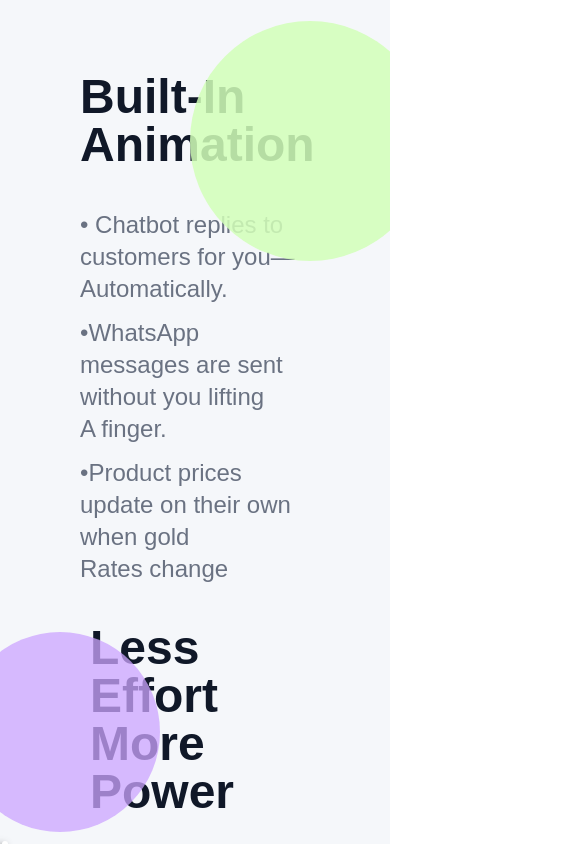
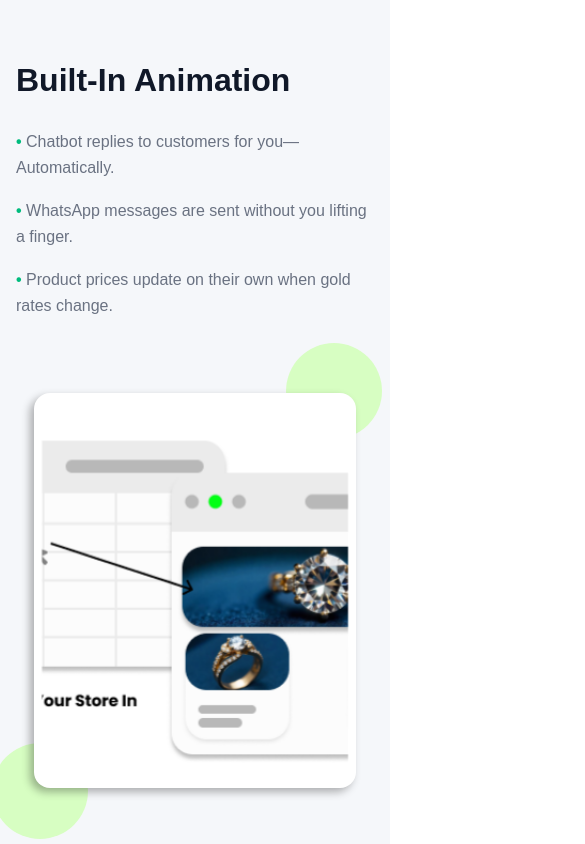
Before and after one commit to Usaid619/No-Code-Nest, a Next.js app: page / in a window 390 px wide. Shown: the part 3360-4204 px from the top of the page, 585 px wide, since content can reach past the window. Built offline with nearby package versions, Linux system fonts and the light colour scheme.

Commit message:
responsive1

```diff
--- a/src/app/globals.css
+++ b/src/app/globals.css
@@ -45,18 +45,3 @@ body {
   -ms-overflow-style: none;
   scrollbar-width: none;
 }
-@layer utilities {
-  @media (min-width: 990px) and (max-width: 1024px) {
-     .between990\:top-20rem {
-      top: 8rem;
-    }
-
-    .between990\:leading-\[5rem\] {
-      line-height: 6rem;
-    }
-
-    .between990\:text-\[3\.2rem\] {
-      font-size: 3.2rem;
-    }
-  }
-}
--- a/src/components/Automation.jsx
+++ b/src/components/Automation.jsx
@@ -3,28 +3,55 @@ import AutomAnime from "./animation/AutomAnime";
 
 export default function Automation() {
   return (
-            <>
-            <div className="h-[70vh] w-full flex items-center justify-center  overflow-hidden">
-                  <div className="bg-[#f5f7fa] py-15 px-20 h-full w-full">
-                        <div className="mb-10">
-                              <h1 className="text-5xl text-gray-900 font-extrabold">Built-In Animation</h1>
+    <div className="min-h-[80vh] w-full bg-[#f5f7fa] flex flex-col lg:flex-row items-center px-[clamp(1rem,4vw,3rem)] py-[clamp(2rem,5vh,4rem)] overflow-hidden">
+
+
+      <div className="w-full lg:w-1/2 flex flex-col justify-center">
+        <div className="mb-[clamp(1rem,3vh,2rem)]">
+          <h1 className="text-[clamp(2rem,4vw,2.8rem)] text-gray-900 font-extrabold">
+            Built-In Animation
+          </h1>
         </div>
-                        <div>
-                              <h4 className="text-gray-500 font-medium text-2xl mb-3"><span>•</span> Chatbot replies to customers for you— <br />Automatically.</h4>
-                              <h4 className="text-gray-500 font-medium text-2xl mb-3"><span>•</span>WhatsApp messages are sent without you lifting <br />A finger.</h4>
-                              <h4 className="text-gray-500 font-medium text-2xl mb-3"><span>•</span>Product prices update on their own when gold <br /> Rates change</h4>
+
+        <div className="text-[clamp(1rem,2vw,1.3rem)] text-gray-500 font-medium space-y-[clamp(1rem,2vh,1.5rem)] leading-relaxed">
+          <p>
+            <span className="text-emerald-500 font-bold">•</span> Chatbot replies to customers for you—<br className="sm:hidden" />
+            Automatically.
+          </p>
+          <p>
+            <span className="text-emerald-500 font-bold">•</span> WhatsApp messages are sent without you lifting <br className="sm:hidden" />
+            a finger.
+          </p>
+          <p>
+            <span className="text-emerald-500 font-bold">•</span> Product prices update on their own when gold <br className="sm:hidden" />
+            rates change.
+          </p>
         </div>
       </div>
-                  <div className="bg-[#f5f7fa] h-full w-full relative">
-                        <div className=" absolute h-60 w-60 rounded-full -right-10 top-2 bg-[rgba(211,255,185,0.85)]"></div>
-                        <div className=" absolute h-60 w-60 rounded-full z-1 bottom-2 right-140 bg-[rgba(211,255,185,0.85)]"></div>
-                        <div className="h-full w-full flex justify-center items-center">
-                              <div className=" h-[70%] w-[70%] z-2 rounded-2xl shadow-[4px_4px_8px_rgba(0,0,1,0.75)] bg-white">
+
+
+      <div className="relative w-full lg:w-1/2 h-[clamp(22rem,55vh,32rem)] flex items-center justify-center mt-10 lg:mt-0">
+
+        <div
+          className="absolute rounded-full bg-[rgba(211,255,185,0.85)] z-0
+          h-24 w-24 sm:h-32 sm:w-32 md:h-36 md:w-36 lg:h-40 lg:w-40 xl:h-44 xl:w-44
+          top-[-1rem] sm:top-[-2rem] md:top-[-2.5rem] lg:top-[-3rem] xl:top-[-3.5rem]
+          right-[-0.5rem] sm:right-[-1rem] md:right-[-1.5rem] lg:right-[-2rem] xl:right-[-2.5rem]"
+        />
+
+
+        <div
+          className="absolute rounded-full bg-[rgba(211,255,185,0.85)] z-0
+          h-24 w-24 sm:h-32 sm:w-32 md:h-36 md:w-36 lg:h-40 lg:w-40 xl:h-44 xl:w-44
+          bottom-[-1rem] sm:bottom-[-2rem] md:bottom-[-2.5rem] lg:bottom-[-3rem] xl:bottom-[-3.5rem]
+          right-[80%] sm:right-[80%] md:right-[83%] lg:right-[78%] xl:right-[80%]"
+        />
+
+
+        <div className="h-[85%] w-[90%] rounded-2xl bg-white shadow-[-4px_4px_8px_rgba(0,0,1,0.3)] z-10 flex items-center justify-center">
           <AutomAnime />
         </div>
       </div>
     </div>
-            </div>
-            </>
-      )
+  );
 }
--- a/src/components/Dragdrop.jsx
+++ b/src/components/Dragdrop.jsx
@@ -3,65 +3,35 @@ import DragAnimation from "./animation/DragAnimation";
 
 export default function Dragdrop() {
   return (
-    <>
     <div className="min-h-[80vh] w-full bg-[#f5f7fa] flex flex-col items-center px-[clamp(1rem,4vw,3rem)] py-[clamp(2rem,5vh,4rem)]">
-
       <h2 className="text-[clamp(1.8rem,4vw,2.7rem)] text-emerald-500 font-extrabold text-center mb-[clamp(1.5rem,5vh,3rem)]">
         Why Choose No Code Nest?
       </h2>
 
       <div className="flex flex-col lg:flex-row w-full h-full relative items-center justify-center gap-[clamp(2rem,5vw,4rem)]">
-
         <div className="relative w-full lg:w-1/2 h-[clamp(22rem,55vh,32rem)] flex items-center justify-center px-4">
-
           <div
             className="
               absolute rounded-full bg-[rgb(255,244,172)] z-0
-                 h-24 w-24     /* <640px (base) */
-  sm:h-32 sm:w-32
-  md:h-36 md:w-36
-  lg:h-40 lg:w-40
-  xl:h-44 xl:w-44
-  top-[-1rem]       /* base */
-  sm:top-[-2rem]
-  md:top-[-2.5rem]
-  lg:top-[-3rem]
-  xl:top-[-3.5rem]
-  left-[-0.5rem]     /* base */
-  sm:left-[-1rem]
-  md:left-[-1.5rem]
-  lg:left-[-2rem]
-  xl:left-[-2.5rem]
+              h-24 w-24 sm:h-32 sm:w-32 md:h-36 md:w-36 lg:h-40 lg:w-40 xl:h-44 xl:w-44
+              top-[-1rem] sm:top-[-2rem] md:top-[-2.5rem] lg:top-[-3rem] xl:top-[-3.5rem]
+              left-[-0.5rem] sm:left-[-1rem] md:left-[-1.5rem] lg:left-[-2rem] xl:left-[-2.5rem]
             "
           />
 
           <div
             className="
               absolute rounded-full bg-[rgb(255,244,172)] z-0
-  h-24 w-24     /* <640px */
-  sm:h-32 sm:w-32
-  md:h-36 md:w-36
-  lg:h-40 lg:w-40
-  xl:h-44 xl:w-44
-  bottom-[-1.5rem]     /* base */
-  sm:bottom-[-2rem]
-  md:bottom-[-2.5rem]
-  lg:bottom-[-3rem]
-  xl:bottom-[-3.5rem]
-  left-[80%]     /* base */
-  sm:left-[80%]
-  md:left-[83%]
-  lg:left-[78%]
-  xl:left-[80%]
+              h-24 w-24 sm:h-32 sm:w-32 md:h-36 md:w-36 lg:h-40 lg:w-40 xl:h-44 xl:w-44
+              bottom-[-1.5rem] sm:bottom-[-2rem] md:bottom-[-2.5rem] lg:bottom-[-3rem] xl:bottom-[-3.5rem]
+              left-[80%] sm:left-[80%] md:left-[83%] lg:left-[78%] xl:left-[80%]
             "
           />
-
 
           <div className="h-[85%] w-[90%] rounded-2xl bg-white shadow-[-4px_4px_8px_rgba(0,0,1,0.3)] z-10 flex items-center justify-center">
             <DragAnimation />
           </div>
         </div>
-
 
         <div className="w-full lg:w-1/2 px-[clamp(1rem,4vw,2rem)] py-[clamp(1rem,4vh,2rem)]">
           <div className="mb-[clamp(1rem,3vh,2rem)]">
@@ -72,9 +42,9 @@ export default function Dragdrop() {
 
           <div className="text-[clamp(1rem,2vw,1.3rem)] text-gray-500 font-medium space-y-[clamp(1rem,2vh,1.5rem)] leading-relaxed">
             <p>
-                <span className="text-emerald-500 font-bold">•</span> Simply
-                drag sections like banners, products, or videos where you want
-                them—no code needed.
+              <span className="text-emerald-500 font-bold">•</span> Simply drag
+              sections like banners, products, or videos where you want them—no
+              code needed.
             </p>
             <p>
               <span className="text-emerald-500 font-bold">•</span> Instantly
@@ -84,6 +54,5 @@ export default function Dragdrop() {
         </div>
       </div>
     </div>
-    </>
   );
 }
--- a/src/components/Launch.jsx
+++ b/src/components/Launch.jsx
@@ -2,23 +2,29 @@ import React from "react";
 
 export default function Launch() {
   return (
-            <>
-            <div className="h-[70vh] w-full bg-[#f5f7fa] flex items-center flex-col">
-                  <h1 className="text-7xl font-poppins mt-4">
+    <div className="min-h-[70vh] w-full bg-[#f5f7fa] flex flex-col items-center justify-center px-[clamp(1rem,5vw,4rem)] py-[clamp(2rem,6vh,5rem)] text-center">
+
+
+      <h1 className="text-[clamp(2.5rem,6vw,4.5rem)] font-bold leading-tight font-poppins">
         <span className="text-gray-800">Ready to </span>
         <span className="text-emerald-500">launch your</span>
       </h1>
-                  <h1 className="text-7xl font-poppins mt-6">
-                        <span className="text-emerald-500"> store, </span>
+
+
+      <h1 className="text-[clamp(2.5rem,6vw,4.5rem)] font-bold leading-tight font-poppins mt-[clamp(1rem,3vh,2rem)]">
+        <span className="text-emerald-500">store, </span>
         <span className="text-gray-800">your way?</span>
       </h1>
-                  <h1 className="text-7xl mt-20 text-gray-800">
+
+
+      <h2 className="text-[clamp(1.5rem,4vw,3rem)] font-semibold text-gray-800 mt-[clamp(2rem,6vh,3.5rem)]">
         NO Code. No Compromise.
-                  </h1>
-                  <button className="block mx-auto px-4 py-2 w-60 h-10 mt-30 rounded-full bg-gradient-to-b from-emerald-400 to-emerald-600 text-white font-bold text-sm shadow-lg hover:scale-105 transition-transform duration-200">
+      </h2>
+
+
+      <button className="mt-[clamp(2rem,5vh,3rem)] px-6 py-3 rounded-full bg-gradient-to-b from-emerald-400 to-emerald-600 text-white font-bold text-sm shadow-lg hover:scale-105 transition-transform duration-200">
         Compare With Other Platform
       </button>
     </div>
-            </>
-      )
+  );
 }
--- a/src/components/hero.jsx
+++ b/src/components/hero.jsx
@@ -4,7 +4,7 @@ import HeroAnimation from "./animation/HeroAnimation";
 
 export default function Hero() {
   return (
-    <section className="relative h-[182vh] bg-[#f5f7fa] text-black overflow-x-hidden">
+    <section className="relative h-[182vh] bg-[#f5f7fa] text-black overflow-x-hidden scrollbar">
 
       <div className="absolute top-0 left-0 w-full h-full grid grid-cols-10 md:grid-cols-12 lg:grid-cols-12 z-0">
         {Array.from({ length: 131 }).map((_, i) => (
@@ -14,6 +14,8 @@ export default function Hero() {
           ></div>
         ))}
       </div>
+
+
       <div className="absolute top-0 w-full px-4 sm:px-6 py-4 flex justify-between items-center z-10">
         <div className="flex-1 flex justify-start ml-2 sm:ml-6">
           <h1 className="font-extrabold text-[11px] sm:text-2xl md:text-2xl">
@@ -97,7 +99,7 @@ export default function Hero() {
         h-[15vh] w-[14vw] top-[62vh] right-[1vw]
         sm:h-[20vh] sm:w-[22vw] sm:top-[73vh]
         md:h-[27vh] md:w-[26vw] md:top-[44%]
-        lg:h-[31vh] lg:w-[17vw] lg:top-[58%]
+        lg:h-[31vh] lg:w-[15vw] lg:top-[58%]
         xl:top-[48%]">
       </div>
 
@@ -106,7 +108,7 @@ export default function Hero() {
         h-[15vh] w-[14vw] bottom-[72vh]
         sm:h-[20vh] sm:w-[22vw] sm:top-[105vh]
         md:h-[29vh] md:w-[26vw] md:top-[75%]
-        lg:h-[31vh] lg:w-[17vw] lg:top-[97%] lg:left-0
+        lg:h-[31vh] lg:w-[15vw] lg:top-[97%] lg:left-0
         xl:top-[87%]">
       </div>
 
```
Also changed, not shown: src/components/Footer.jsx (+44 -19 lines). Lines whose indentation alone changed are shown as unchanged.
